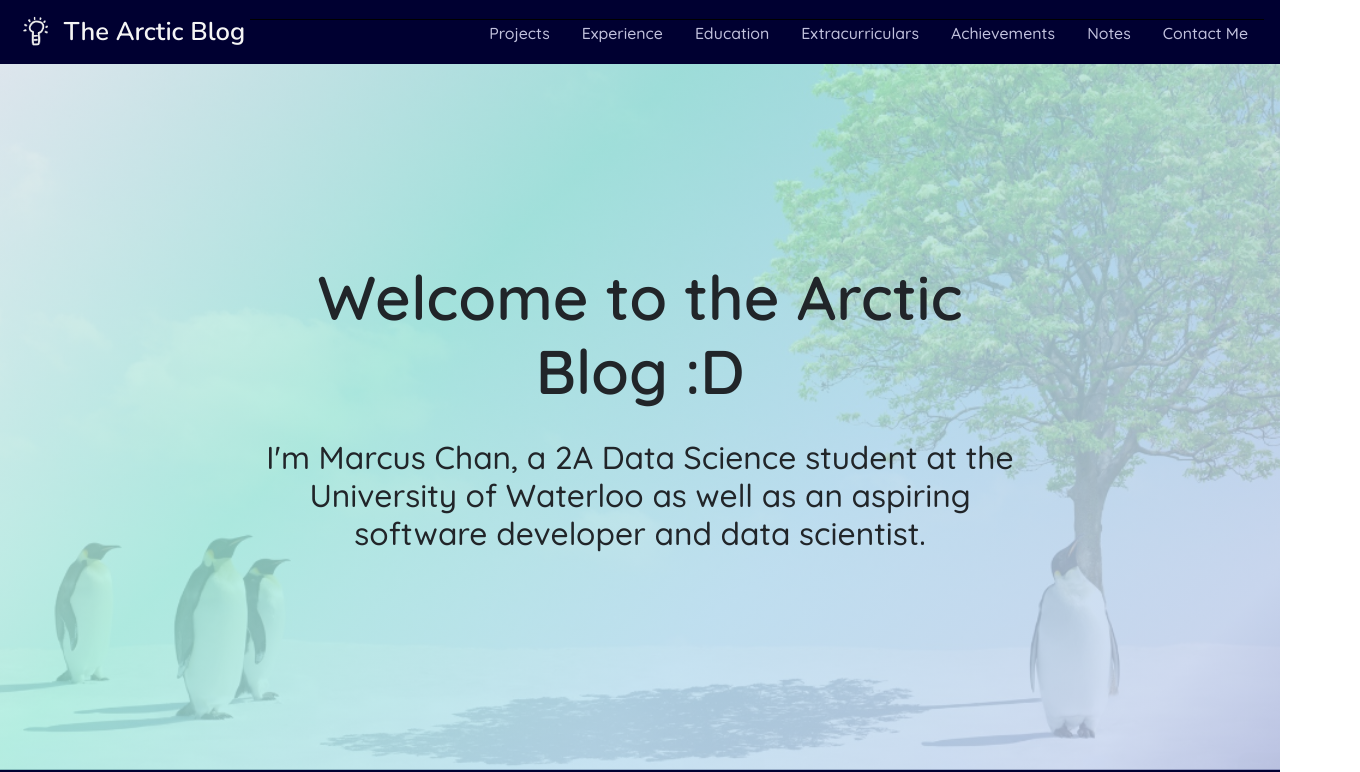
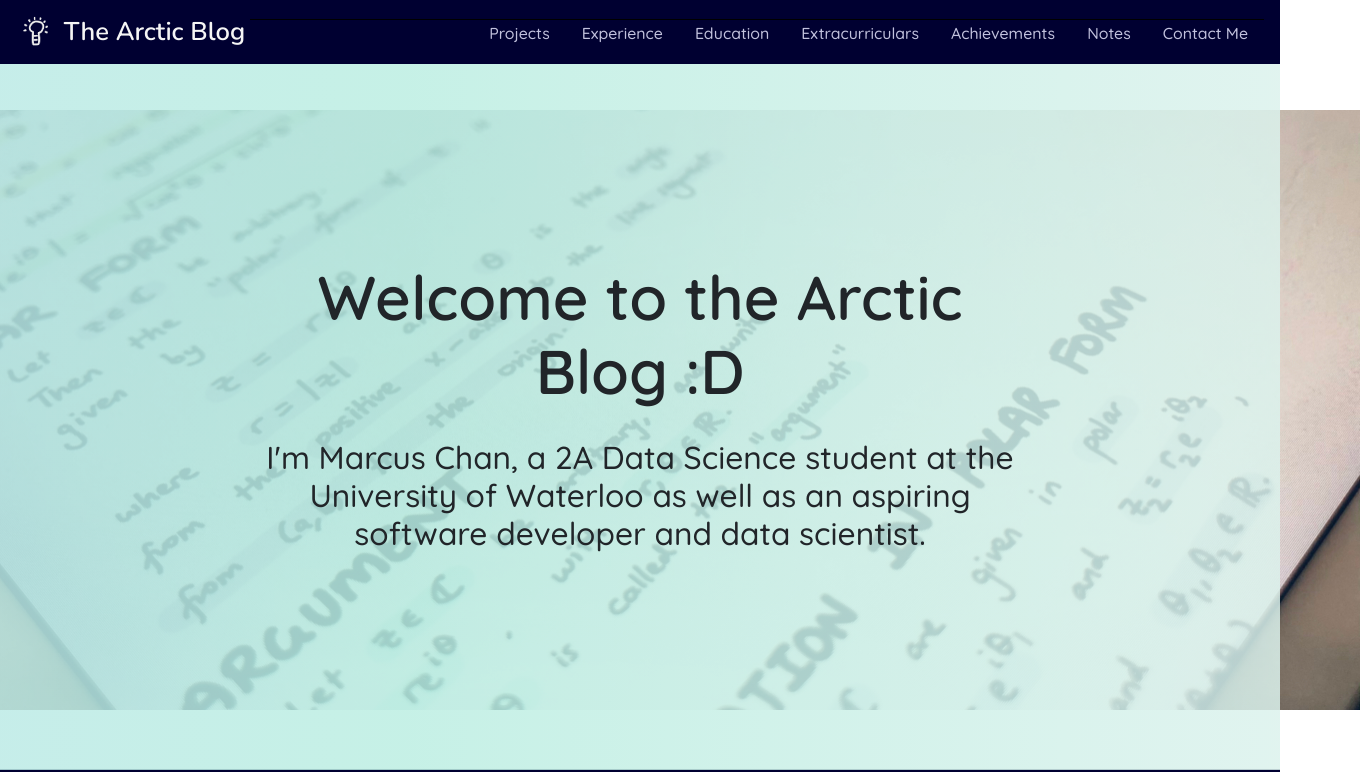
Before and after one commit to mcpenguin/the-arctic-blog, a React (Create React App) app: page / in a window 1280 px wide. Shown: the top 772 px of the page, 1360 px wide, since content can reach past the window. Built offline with nearby package versions, Linux system fonts and the light colour scheme.

Commit message:
made top carousel animated

```diff
--- a/src/components/TopCarousel/TopCarousel.js
+++ b/src/components/TopCarousel/TopCarousel.js
@@ -40,13 +40,14 @@ export default class TopCarousel extends Component {
         return (
             <section className="section-top-carousel">
                 <div className='carousel-container'>
-                    {/* {
+                    {
                         Object.values(images).map(
                             image => <div className='carousel-image'>
                                 <img src={image} />
                             </div>
                         )
-                } */}
+                    }
+                    <div className='description-sub'>
                         <div className='description'>
                             <h1>
                                 Welcome to the Arctic Blog :D
@@ -56,6 +57,7 @@ export default class TopCarousel extends Component {
                                 at the University of Waterloo as well as an aspiring
                                 software developer and data scientist.
                             </h5>
+                        </div>
                     </div>
                 </div>
 
--- a/src/components/TopCarousel/TopCarousel.scss
+++ b/src/components/TopCarousel/TopCarousel.scss
@@ -1,8 +1,10 @@
+@use "sass:math";
+
 @import "../../index.scss";
 
 .section-top-carousel {
 	// @include homePageGradient(135deg);
-	background: url('./images/penguin_carousel.png');
+	// background: url("./images/penguin_carousel.png");
 	@include parallax;
 	margin-top: 50px;
 	height: 90vh;
@@ -11,8 +13,15 @@
 	.carousel-container {
 		width: 100%;
 		height: 100%;
-		@include homePageGradient(135deg);
+		// @include homePageGradient(90deg);
 		@include center;
+
+		.description-sub {
+			width: 100%;
+			height: 100%;
+			@include homePageGradient(90deg);
+			@include center;
+			z-index: 1000;
 
 			.description {
 				text-align: center;
@@ -26,6 +35,7 @@
 					width: 80%;
 				}
 			}
+		}
 
 		// fading animation for images
 		$a: 5; // presentation time for one image, in seconds
@@ -36,11 +46,18 @@
 		.carousel-image {
 			position: absolute;
 			opacity: 1;
-			object-fit: cover;
+			// object-fit: cover;
+			// height: 100%;
+			// @include center;
+			// height: 80vh;
 			overflow-x: hidden;
+			display: flex;
+			justify-content: center;
+			align-items: center;
+			overflow: hidden;
 
 			animation: images_fade;
-			animation-timing-function: normal;
+			animation-timing-function: ease-in-out;
 			animation-iteration-count: infinite;
 			animation-duration: #{$t}s;
 			animation-direction: normal;
@@ -50,13 +67,13 @@
 				0% {
 					opacity: 1;
 				}
-				#{$a / $t * 100%} {
+				#{math.div($a, $t) * 100%} {
 					opacity: 1;
 				}
-				#{100% / $n} {
+				#{math.div(100%, $n)} {
 					opacity: 0;
 				}
-				#{100% - $b / $t * 100%} {
+				#{100% - math.div($b, $t) * 100%} {
 					opacity: 0;
 				}
 				100% {
@@ -74,6 +91,12 @@
 			$description_width: 40%;
 			// max width of the description, in pixels
 			$max_description_width: 300;
+
+			img {
+				flex-shrink: 0;
+				min-width: 100%;
+				min-height: 100%
+			}
 		}
 	}
 }
--- a/src/index.scss
+++ b/src/index.scss
@@ -133,12 +133,17 @@ li {
 @mixin homePageGradient($deg) {
     background: linear-gradient(
         $deg,
-        rgba(245, 245, 245, 0.8) 0%,
-        rgba(165, 236, 220, 0.8) 35%,
-        rgba(187, 223, 240, 0.8) 64%,
-        rgba(198, 212, 238, 0.8) 90%,
-        rgba(173, 183, 221, 0.8) 100%
+        rgba(245, 245, 245, 0.85),
+        rgba(183, 233, 221, 0.85),
+        rgba(187, 223, 240, 0.85),
+        rgba(198, 212, 238, 0.85),
+        rgba(173, 183, 221, 0.85),
+        rgba(198, 212, 238, 0.85),
+        rgba(187, 223, 240, 0.85),
+        rgba(188, 238, 226, 0.85),
+        rgba(245, 245, 245, 0.85)
     );
+    @include animatedGradient(10s, 5);
 }
 
 // general light to dark gradient, given hue and degree
@@ -166,7 +171,7 @@ $dark_border: 5px solid #000031;
 // animated gradient
 @mixin animatedGradient($duration, $noColours) {
     background-size: 200% * $noColours 200% * $noColours;
-    animation: gradientAnimate $duration ease alternate infinite;
+    animation: gradientAnimate $duration ease infinite;
 
     @keyframes gradientAnimate {
         0% {
```
Lines whose indentation alone changed are shown as unchanged.
